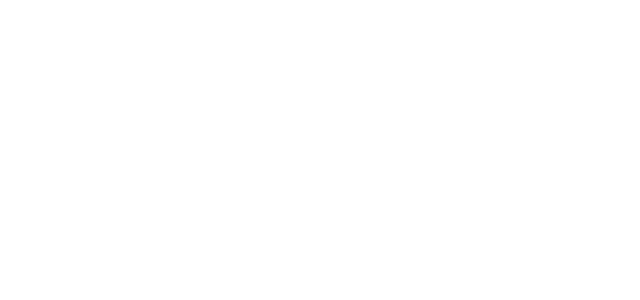
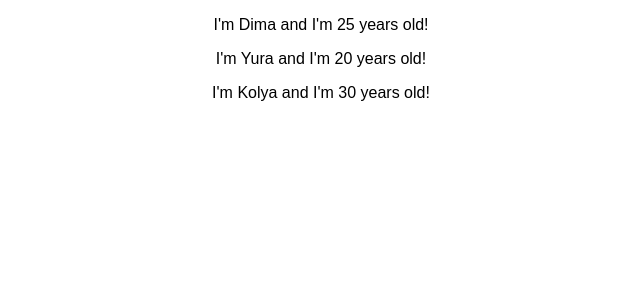
Before and after one commit to newexod/react-complete-guide, a React (Create React App) app: page / in a window 1280 px wide. Shown: the top 300 px of the page, without its empty margins (319-959 px from the left). Built offline with nearby package versions, Linux system fonts and the light colour scheme.

Commit message:
Working with Props

```diff
--- a/src/App.js
+++ b/src/App.js
@@ -1,11 +1,15 @@
 import React, { Component } from 'react';
 import './App.css';
+
+import Person from './Person/Person';
 
 class App extends Component {
   render() {
     return (
       <div className="App">
-
+        <Person name="Dima" age="25" />
+        <Person name="Yura" age="20" />
+        <Person name="Kolya" age="30" />
       </div>
     );
   }
--- /dev/null
+++ b/src/Person/Person.js
@@ -0,0 +1,11 @@
+import React from 'react';
+
+const person = (props) => {
+  return (
+    <div>
+      <p>I'm {props.name} and I'm {props.age} years old!</p>
+    </div>
+  );
+};
+
+export default person;
```
